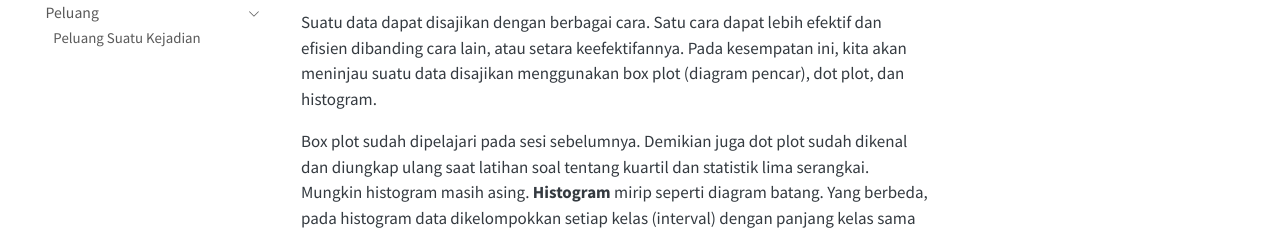
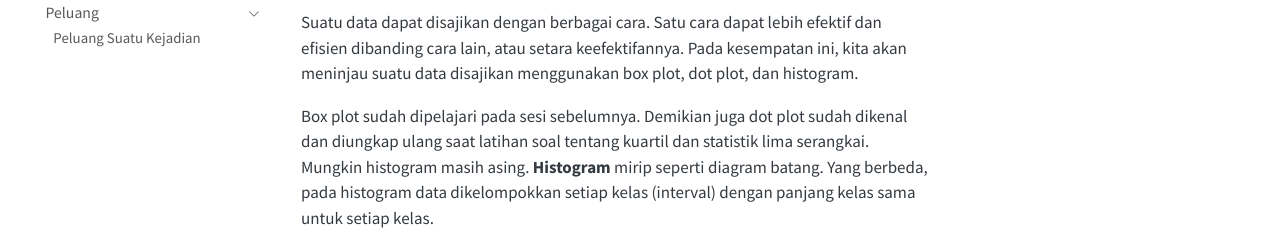
Before and after one commit to kelasadem/matematika-sma, a plain HTML site: page statistika/boxplot-dotplot-histogram/index.html in a window 1280 px wide. Shown: the part 238-468 px from the top of the page. Drawn offline with nearby package versions, Linux system fonts and the light colour scheme.

Commit message:
Update index.html

```diff
--- a/statistika/boxplot-dotplot-histogram/index.html
+++ b/statistika/boxplot-dotplot-histogram/index.html
@@ -307,7 +307,7 @@ window.Quarto = {
 </header>
 
 
-<p>Suatu data dapat disajikan dengan berbagai cara. Satu cara dapat lebih efektif dan efisien dibanding cara lain, atau setara keefektifannya. Pada kesempatan ini, kita akan meninjau suatu data disajikan menggunakan box plot (diagram pencar), dot plot, dan histogram.</p>
+<p>Suatu data dapat disajikan dengan berbagai cara. Satu cara dapat lebih efektif dan efisien dibanding cara lain, atau setara keefektifannya. Pada kesempatan ini, kita akan meninjau suatu data disajikan menggunakan box plot, dot plot, dan histogram.</p>
 <p>Box plot sudah dipelajari pada sesi sebelumnya. Demikian juga dot plot sudah dikenal dan diungkap ulang saat latihan soal tentang kuartil dan statistik lima serangkai. Mungkin histogram masih asing. <strong>Histogram</strong> mirip seperti diagram batang. Yang berbeda, pada histogram data dikelompokkan setiap kelas (interval) dengan panjang kelas sama untuk setiap kelas.</p>
 <section id="contoh" class="level2">
 <h2 class="anchored" data-anchor-id="contoh">Contoh</h2>
```
